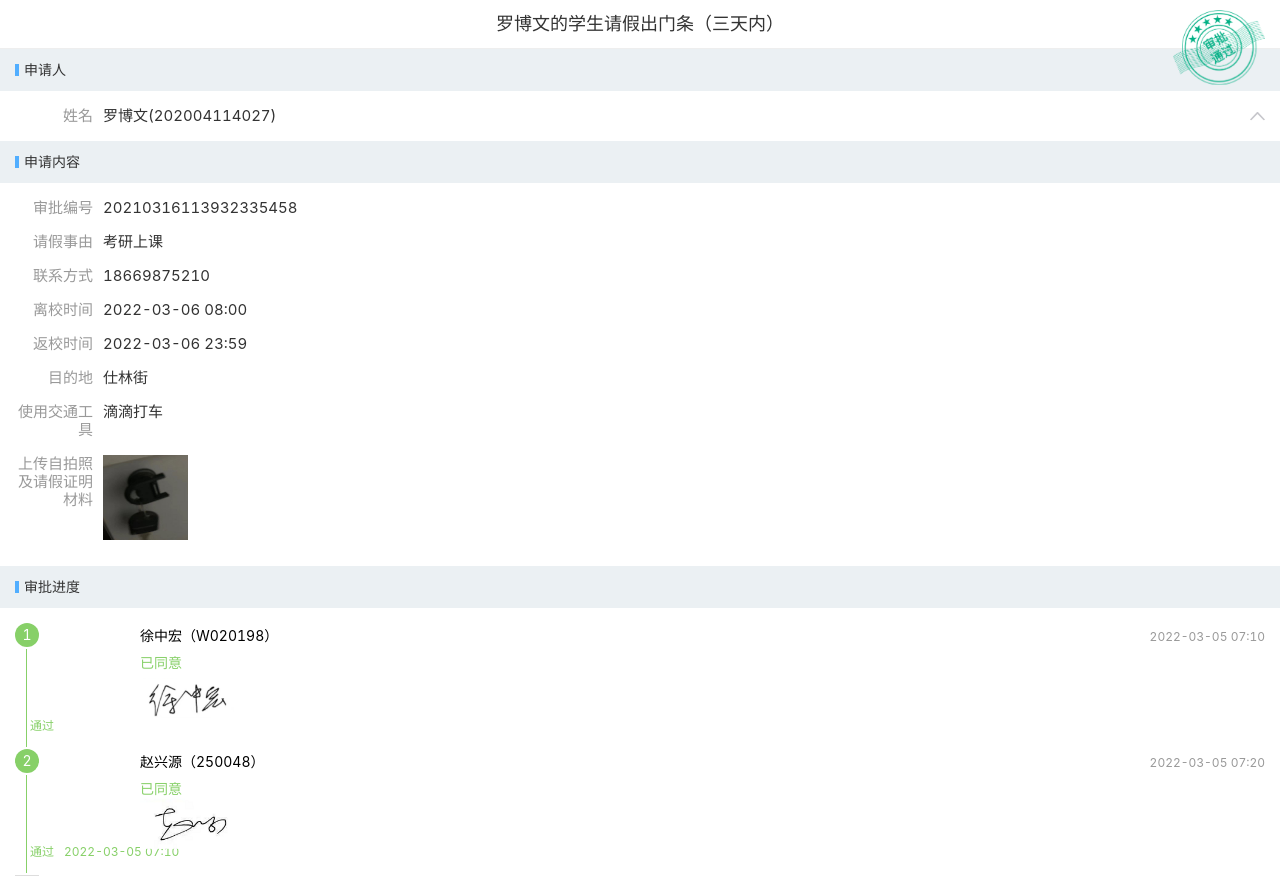
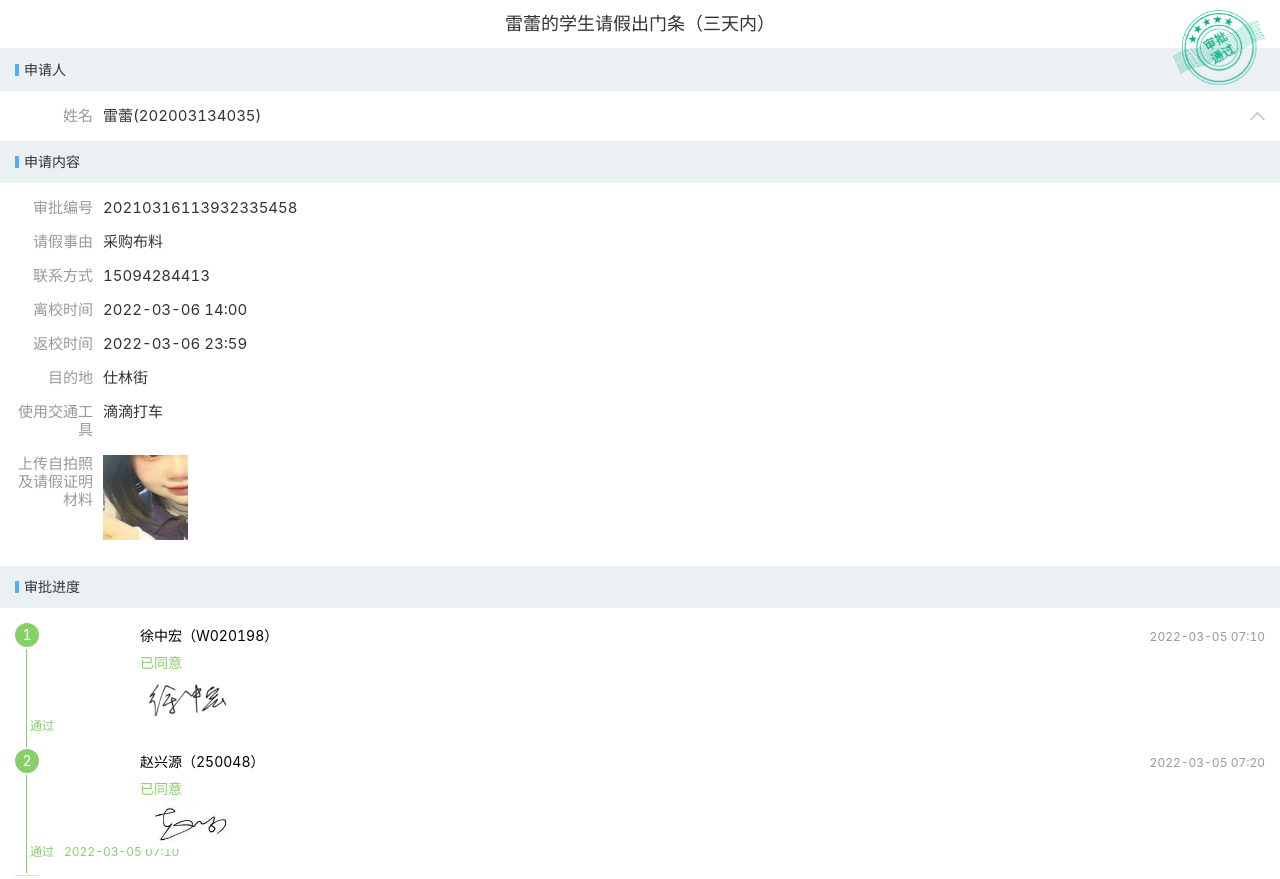
Before and after one commit to yibanjiatiao1/5545, a plain HTML site: page index.html in a window 1280 px wide. Shown: the top 879 px of the page. Drawn offline with Linux system fonts and the light colour scheme; a script that the page names is missing.

Commit message:
Update index.html

```diff
--- a/index.html
+++ b/index.html
@@ -30,7 +30,7 @@
     <div class="hx-layout">
      <main class="hx-content">
       <div class="wfTitle___Y-ebx">
-       罗博文的学生请假出门条（三天内）
+       雷蕾的学生请假出门条（三天内）
       </div>
       <div class="hx-detail">
        <div class="hx-detail-group">
@@ -46,7 +46,7 @@
        <span class="hx-detail-item-label">姓名</span>
        <div class="hx-detail-item-field">
         <div class="am-flexbox am-flexbox-justify-start am-flexbox-align-center">
-         罗博文(202004114027)
+         雷蕾(202003134035)
         </div>
        </div>
       </div>
@@ -56,7 +56,7 @@
        <div class="hx-detail-item">
         <span class="hx-detail-item-label">学号</span>
         <div class="hx-detail-item-field">
-         202004114027        </div>
+         202003134035        </div>
        </div>
        <div class="hx-detail-item">
         <span class="hx-detail-item-label">性别</span>
@@ -66,17 +66,17 @@
        <div class="hx-detail-item">
         <span class="hx-detail-item-label">学院</span>
         <div class="hx-detail-item-field">
-         戏剧学院        </div>
+         设计学院        </div>
        </div>
        <div class="hx-detail-item">
         <span class="hx-detail-item-label">专业</span>
         <div class="hx-detail-item-field">
-         戏剧与导演        </div>
+         服饰设计        </div>
        </div>
        <div class="hx-detail-item">
         <span class="hx-detail-item-label">班级</span>
         <div class="hx-detail-item-field">
-         20戏导班        </div>
+         20服饰班        </div>
        </div>
        <div class="hx-detail-item">
         <span class="hx-detail-item-label">年级</span>
@@ -119,17 +119,17 @@
          <div class="hx-detail-item">
           <span class="hx-detail-item-label">请假事由</span>
           <div class="hx-detail-item-field">
-           考研上课          </div>
+           采购布料          </div>
          </div>
          <div class="hx-detail-item">
           <span class="hx-detail-item-label">联系方式</span>
           <div class="hx-detail-item-field">
-           18669875210          </div>
+           15094284413          </div>
          </div>
          <div class="hx-detail-item">
           <span class="hx-detail-item-label">离校时间</span>
           <div class="hx-detail-item-field">
-           2022-03-06 08:00          </div>
+           2022-03-06 14:00          </div>
          </div>
          <div class="hx-detail-item">
           <span class="hx-detail-item-label">返校时间</span>
@@ -150,7 +150,7 @@
           <span class="hx-detail-item-label">上传自拍照及请假证明材料</span>
           <div class="hx-detail-item-field">
            <div class="hx-detail-image">
-            <img src="./工作流_files/111.jpg" alt="" style="margin-right: 10px; width: 84.6667px;
+            <img src="./工作流_files/ll.jpg" alt="" style="margin-right: 10px; width: 84.6667px;
     height: 84.6667px; margin-bottom: 10px;">
            </div>
           </div>
```
